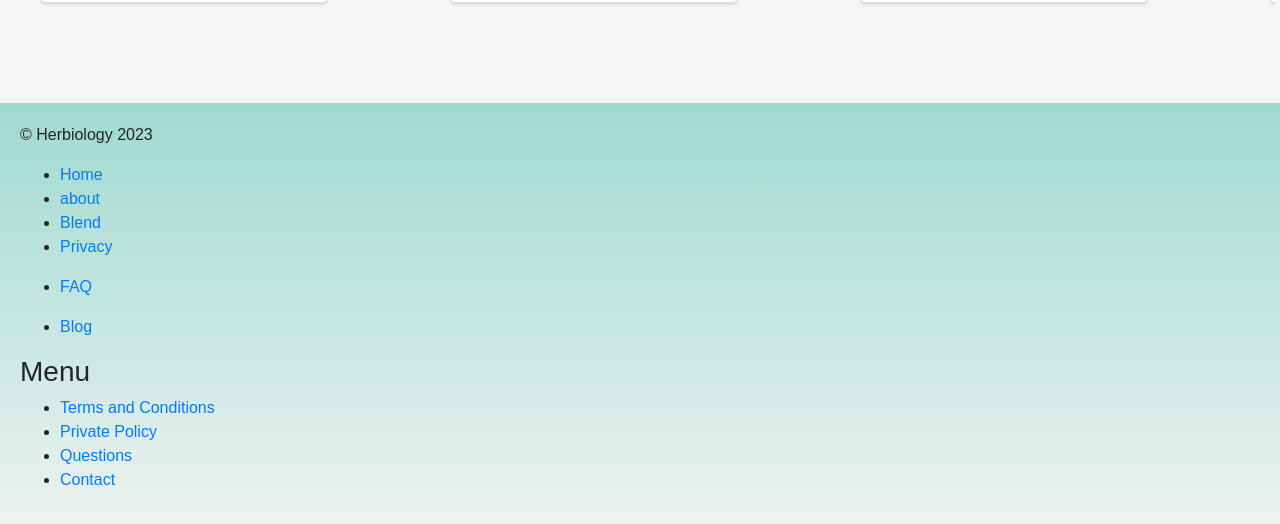
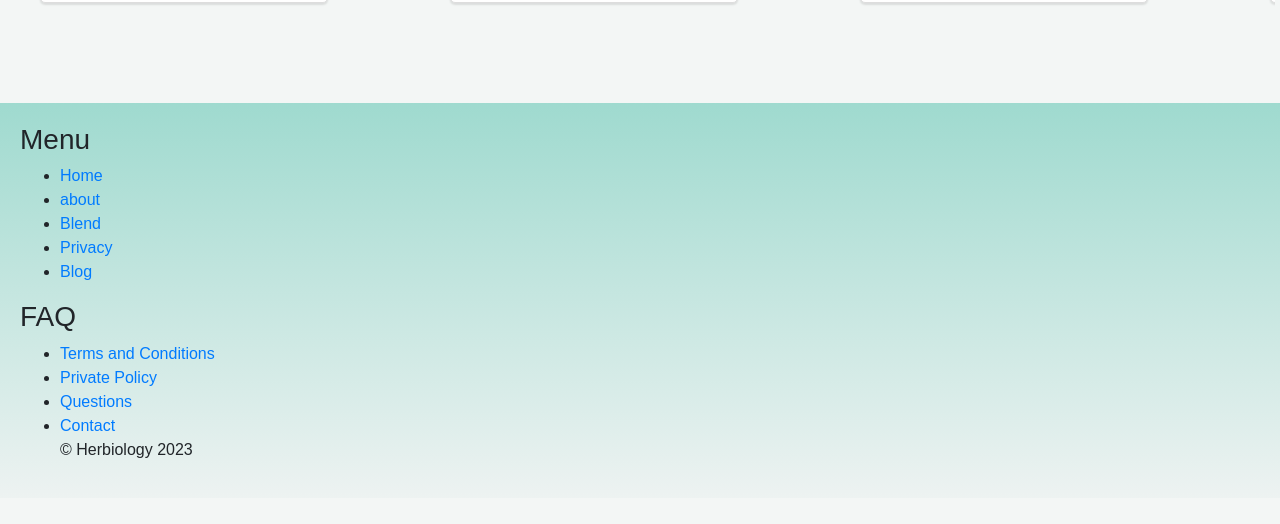
Before and after one commit to Stp155906/webdesignproject, a website: page index.html in a window 1280 px wide. Shown: the part 1715-2239 px from the top of the page. After the commit the page ends 2213 px from the top, so only its background shows below. Drawn offline with nearby package versions, Linux system fonts and the light colour scheme; a script that the page names is missing; files whose address does not match are found by name; a web font is replaced by a local one.

Commit message:
Update index.html

```diff
--- a/index.html
+++ b/index.html
@@ -10,14 +10,14 @@
     <!-- Optional JavaScript -->
     <!-- jQuery first, then Popper.js, then Bootstrap JS -->
     <script src="https://code.jquery.com/jquery-3.3.1.slim.min.js"
-        integrity="sha384-q8i/X+965DzO0rT7abK41JStQIAqVgRVzpbzo5smXKp4YfRvH+8abtTE1Pi6jizo"
-        crossorigin="anonymous"></script>
+        integrity="sha384-q8i/X+965DzO0rT7abK41JStQIAqVgRVzpbzo5smXKp4YfRvH+8abtTE1Pi6jizo" crossorigin="anonymous">
+    </script>
     <script src="https://cdn.jsdelivr.net/npm/popper.js@1.14.7/dist/umd/popper.min.js"
-        integrity="sha384-UO2eT0CpHqdSJQ6hJty5KVphtPhzWj9WO1clHTMGa3JDZwrnQq4sF86dIHNSxN7J"
-        crossorigin="anonymous"></script>
+        integrity="sha384-UO2eT0CpHqdSJQ6hJty5KVphtPhzWj9WO1clHTMGa3JDZwrnQq4sF86dIHNSxN7J" crossorigin="anonymous">
+    </script>
     <script src="https://cdn.jsdelivr.net/npm/bootstrap@4.3.1/dist/js/bootstrap.min.js"
-        integrity="sha384-JjSmVgyd0p3pXB1rRibZUAYoMOhMoYBx8NSb5pz7LQ6UivnIE1peE6gIpw6Mh7VU"
-        crossorigin="anonymous"></script>
+        integrity="sha384-JjSmVgyd0p3pXB1rRibZUAYoMOhMoYBx8NSb5pz7LQ6UivnIE1peE6gIpw6Mh7VU" crossorigin="anonymous">
+    </script>
     <link rel="preconnect" href="https://fonts.googleapis.com">
     <link rel="preconnect" href="https://fonts.gstatic.com" crossorigin>
     <link href="https://fonts.googleapis.com/css2?family=Questrial&display=swap" rel="stylesheet">
@@ -131,25 +131,24 @@
     </main>
     <footer>
         <div class="overlay"></div>
-        <p>&copy; Herbiology 2023</p>
+        <h3>Menu</h3>
         <ul>
             <li><a href="#">Home</a></li>
             <li><a href="#">about</a></li>
             <li><a href="#">Blend</a></li>
             <li><a href="#">Privacy</a></li>
-        </ul>
-        <ul>
-          <li><a href="#">FAQ</a></li>
-        </ul>
-        <ul>
             <li><a href="#">Blog</a></li>
         </ul>
-        <h3>Menu</h3>
+
+
+
+        <h3>FAQ</h3>
         <ul>
             <li><a href="#">Terms and Conditions</a></li>
             <li><a href="#">Private Policy</a></li>
             <li><a href="#">Questions</a></li>
             <li><a href="#">Contact </a></li>
+            <p>&copy; Herbiology 2023</p>
         </ul>
     </footer>
 
```
Lines whose indentation alone changed are shown as unchanged.
